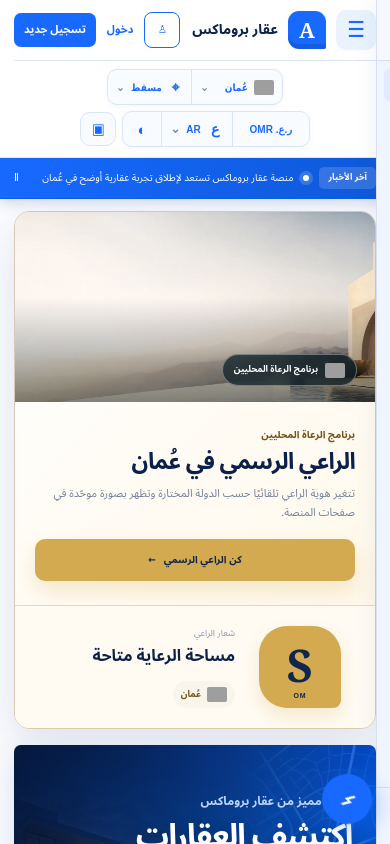
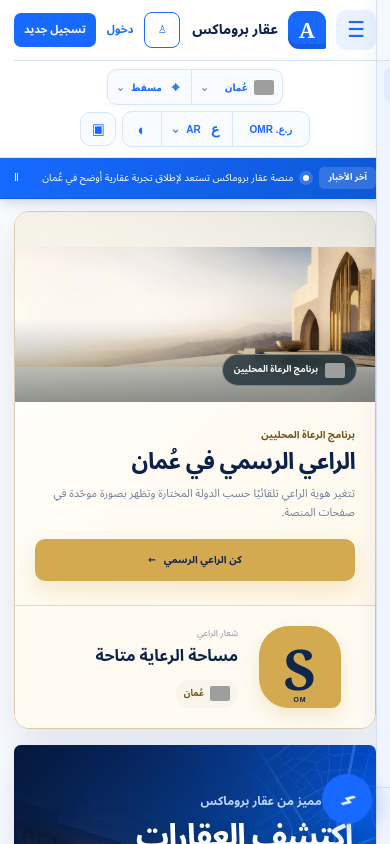
Before and after one commit to SupreemBlackangel/akarpromax-platform, a Next.js app: page / in a window 390 px wide. Shown: the top 844 px of the page. Built offline with nearby package versions, Linux system fonts and the light colour scheme; grey boxes are pictures that could not be loaded.

Commit message:
Fit sponsor art and expand logo

```diff
--- a/app/globals.css
+++ b/app/globals.css
@@ -134,23 +134,24 @@
 html[dir="ltr"] .sponsor-ribbon { grid-template-areas: "visual copy brand"; }
 .sponsor-ribbon-image { isolation: isolate; }
 .sponsor-ribbon::before { position: absolute; z-index: -1; width: 240px; height: 240px; inset-inline-start: 28%; bottom: -170px; border: 34px solid color-mix(in srgb, var(--sponsor-accent) 11%, transparent); border-radius: 50%; content: ""; }
-.sponsor-ribbon-visual { position: relative; grid-area: visual; min-width: 0; min-height: 230px; overflow: hidden; background: var(--sponsor-deep); }
-.sponsor-ribbon-visual::after { position: absolute; inset: 0; background: linear-gradient(180deg, transparent 45%, rgba(3,18,29,.48)); content: ""; }
-.sponsor-ribbon-visual img { width: 100%; height: 100%; min-height: 230px; display: block; object-fit: cover; transition: transform .35s ease; }
-.sponsor-ribbon:hover .sponsor-ribbon-visual img { transform: scale(1.025); }
-.sponsor-ribbon-visual > span { position: absolute; z-index: 1; inset-inline-start: 18px; bottom: 16px; display: inline-flex; align-items: center; gap: 7px; padding: 7px 11px; border: 1px solid rgba(255,255,255,.35); border-radius: 999px; background: rgba(4,24,34,.68); color: #fff; backdrop-filter: blur(8px); font-size: 9px; font-weight: 900; }
+.sponsor-ribbon-visual { position: relative; grid-area: visual; min-width: 0; min-height: 230px; overflow: hidden; background: color-mix(in srgb, var(--sponsor-soft) 72%, #dce5e2); }
+.sponsor-ribbon-visual::after { position: absolute; z-index: 2; inset: 0; background: linear-gradient(180deg, transparent 56%, rgba(3,18,29,.42)); pointer-events: none; content: ""; }
+.sponsor-ribbon-visual .sponsor-visual-backdrop { position: absolute; z-index: 0; inset: -18px; width: calc(100% + 36px); height: calc(100% + 36px); object-fit: cover; filter: blur(16px) saturate(.82); opacity: .34; transform: scale(1.08); }
+.sponsor-ribbon-visual .sponsor-visual-image { position: absolute; z-index: 1; inset: 0; width: 100%; height: 100%; display: block; object-fit: contain; object-position: center; transition: transform .35s ease; }
+.sponsor-ribbon:hover .sponsor-visual-image { transform: scale(1.012); }
+.sponsor-ribbon-visual > span { position: absolute; z-index: 3; inset-inline-start: 18px; bottom: 16px; display: inline-flex; align-items: center; gap: 7px; padding: 7px 11px; border: 1px solid rgba(255,255,255,.35); border-radius: 999px; background: rgba(4,24,34,.68); color: #fff; backdrop-filter: blur(8px); font-size: 9px; font-weight: 900; }
 .sponsor-copy { grid-area: copy; align-self: stretch; display: flex; flex-direction: column; justify-content: center; padding: 28px 30px; border-inline-end: 1px solid color-mix(in srgb, var(--sponsor-accent) 20%, #e1e8f2); }
 .sponsor-copy p { color: var(--sponsor-deep); font-size: 10px; font-weight: 900; }
 .sponsor-copy h2 { margin-top: 5px; color: var(--ink); font-size: clamp(23px, 2.6vw, 34px); line-height: 1.15; letter-spacing: -.03em; }
 .sponsor-copy > span { display: block; max-width: 520px; margin-top: 9px; color: #71809a; font-size: 11px; line-height: 1.75; }
 .sponsor-copy > .sponsor-cta { width: fit-content; margin-top: 17px; }
-.sponsor-brand-placeholder { grid-area: brand; align-self: stretch; display: grid; align-content: center; justify-items: center; gap: 10px; padding: 24px 20px; background: color-mix(in srgb, var(--sponsor-soft) 54%, #fff); text-align: center; }
+.sponsor-brand-placeholder { grid-area: brand; align-self: stretch; display: grid; align-content: center; justify-items: center; gap: 7px; padding: 14px 16px; background: color-mix(in srgb, var(--sponsor-soft) 54%, #fff); text-align: center; }
 .sponsor-brand-placeholder > div:nth-child(2) small { display: block; color: #8a99b0; font-size: 9px; }
 .sponsor-brand-placeholder > div:nth-child(2) strong { display: block; max-width: 190px; margin-top: 4px; color: var(--ink); font-size: 16px; line-height: 1.3; }
 .sponsor-brand-placeholder > .sponsor-logo, .sponsor-brand-placeholder > .sponsor-logo-image { justify-self: center; }
-.sponsor-brand-placeholder > .sponsor-logo { width: 112px; height: 112px; padding: 12px 9px 9px; border-radius: 28px 28px 8px 28px; }
-.sponsor-brand-placeholder > .sponsor-logo > span { font-size: 45px; }
-.sponsor-brand-placeholder > .sponsor-logo-image { width: 154px; height: 112px; padding: 6px; border-radius: 22px; }
+.sponsor-brand-placeholder > .sponsor-logo { width: min(100%, 178px); height: 154px; padding: 14px 10px 10px; border-radius: 30px 30px 9px 30px; }
+.sponsor-brand-placeholder > .sponsor-logo > span { font-size: 56px; }
+.sponsor-brand-placeholder > .sponsor-logo-image { width: min(100%, 178px); height: 154px; padding: 3px; border-radius: 24px; }
 .sponsor-brand-placeholder > .sponsor-country-chip { grid-column: auto; margin-top: 0; }
 .sponsor-logo { width: 56px; height: 56px; display: grid; grid-template-rows: 1fr auto; place-items: center; padding: 7px 5px 5px; border-radius: 15px 15px 4px 15px; background: var(--sponsor-accent); color: var(--sponsor-contrast); box-shadow: 0 8px 18px color-mix(in srgb, var(--sponsor-accent) 24%, transparent); }
 .sponsor-logo-image { width: 56px; height: 56px; padding: 6px; border: 1px solid color-mix(in srgb, var(--sponsor-accent) 35%, #dce5f4); border-radius: 15px; background: #fff; object-fit: contain; box-shadow: 0 8px 18px color-mix(in srgb, var(--sponsor-accent) 18%, transparent); }
@@ -345,18 +346,17 @@
 
 @media (max-width: 900px) {
   .sponsor-ribbon, html[dir="ltr"] .sponsor-ribbon { grid-template-columns: minmax(0, 1fr) minmax(220px, .72fr); grid-template-areas: "visual visual" "copy brand"; }
-  .sponsor-ribbon-visual, .sponsor-ribbon-visual img { min-height: 205px; max-height: 240px; }
+  .sponsor-ribbon-visual { min-height: 205px; max-height: 240px; }
   .sponsor-copy { min-height: 215px; border-inline-end: 1px solid color-mix(in srgb, var(--sponsor-accent) 20%, #e1e8f2); }
   .sponsor-brand-placeholder { min-height: 215px; }
-  .sponsor-brand-placeholder > .sponsor-logo { width: 96px; height: 96px; }
-  .sponsor-brand-placeholder > .sponsor-logo-image { width: 132px; height: 96px; }
+  .sponsor-brand-placeholder > .sponsor-logo, .sponsor-brand-placeholder > .sponsor-logo-image { width: min(100%, 168px); height: 145px; }
   .sponsor-inline { grid-template-columns: auto auto 1fr; }
   .sponsor-inline > a { grid-column: 3; }
 }
 
 @media (max-width: 650px) {
   .sponsor-ribbon, html[dir="ltr"] .sponsor-ribbon { grid-template-columns: 1fr; grid-template-areas: "visual" "copy" "brand"; border-radius: 15px; }
-  .sponsor-ribbon-visual, .sponsor-ribbon-visual img { min-height: 190px; max-height: 220px; }
+  .sponsor-ribbon-visual { min-height: 190px; max-height: 220px; }
   .sponsor-copy { min-height: 0; padding: 24px 20px; border-inline-end: 0; border-bottom: 1px solid color-mix(in srgb, var(--sponsor-accent) 20%, #e1e8f2); }
   .sponsor-copy > .sponsor-cta { width: 100%; }
   .sponsor-brand-placeholder { min-height: 0; grid-template-columns: 110px minmax(0, 1fr); justify-items: start; padding: 20px; text-align: start; }
--- a/app/page.tsx
+++ b/app/page.tsx
@@ -915,7 +915,7 @@
 
         {sponsorPlacements.includes("header") && <section className="country-sponsor container" id="sponsors" aria-label={copy.sponsorAria} data-sponsor-country={country}>
           <div className={`sponsor-ribbon sponsor-tone-${selectedSponsorTone} sponsor-ribbon-image`}>
-            <div className="sponsor-ribbon-visual" aria-hidden="true"><img src={sponsorBannerUrl} alt="" /><span><CountryFlag country={selectedCountry} />{copy.sponsorLabel}</span></div>
+            <div className="sponsor-ribbon-visual" aria-hidden="true"><img className="sponsor-visual-backdrop" src={sponsorBannerUrl} alt="" /><img className="sponsor-visual-image" src={sponsorBannerUrl} alt="" /><span><CountryFlag country={selectedCountry} />{copy.sponsorLabel}</span></div>
             <div className="sponsor-copy"><p>{copy.sponsorLabel}</p><h2>{copy.sponsorOfficial} {selectedCountry.names[locale]}</h2><span>{copy.sponsorDescription}</span><a className="sponsor-cta" href={sponsorTargetHref} target={activeSponsor?.websiteUrl ? "_blank" : undefined} rel={activeSponsor?.websiteUrl ? "sponsored noopener" : undefined} onClick={() => trackSponsorEvent("header", "click")}>{sponsorActionLabel} <b>{copy.arrow}</b></a></div>
             <div className="sponsor-brand-placeholder">{sponsorLogoUrl ? <img className="sponsor-logo-image" src={sponsorLogoUrl} alt={sponsorName} /> : <div className="sponsor-logo" aria-hidden="true"><span>{activeSponsor ? sponsorName.slice(0, 1) : "S"}</span><small>{selectedCountry.id.toUpperCase()}</small></div>}<div><small>{copy.sponsorLogo}</small><strong>{sponsorName}</strong></div><span className="sponsor-country-chip"><CountryFlag country={selectedCountry} />{selectedCountry.names[locale]}</span></div>
           </div>
```
Also changed, not shown: 1 other file (tests, documents, lock files or other folders).
